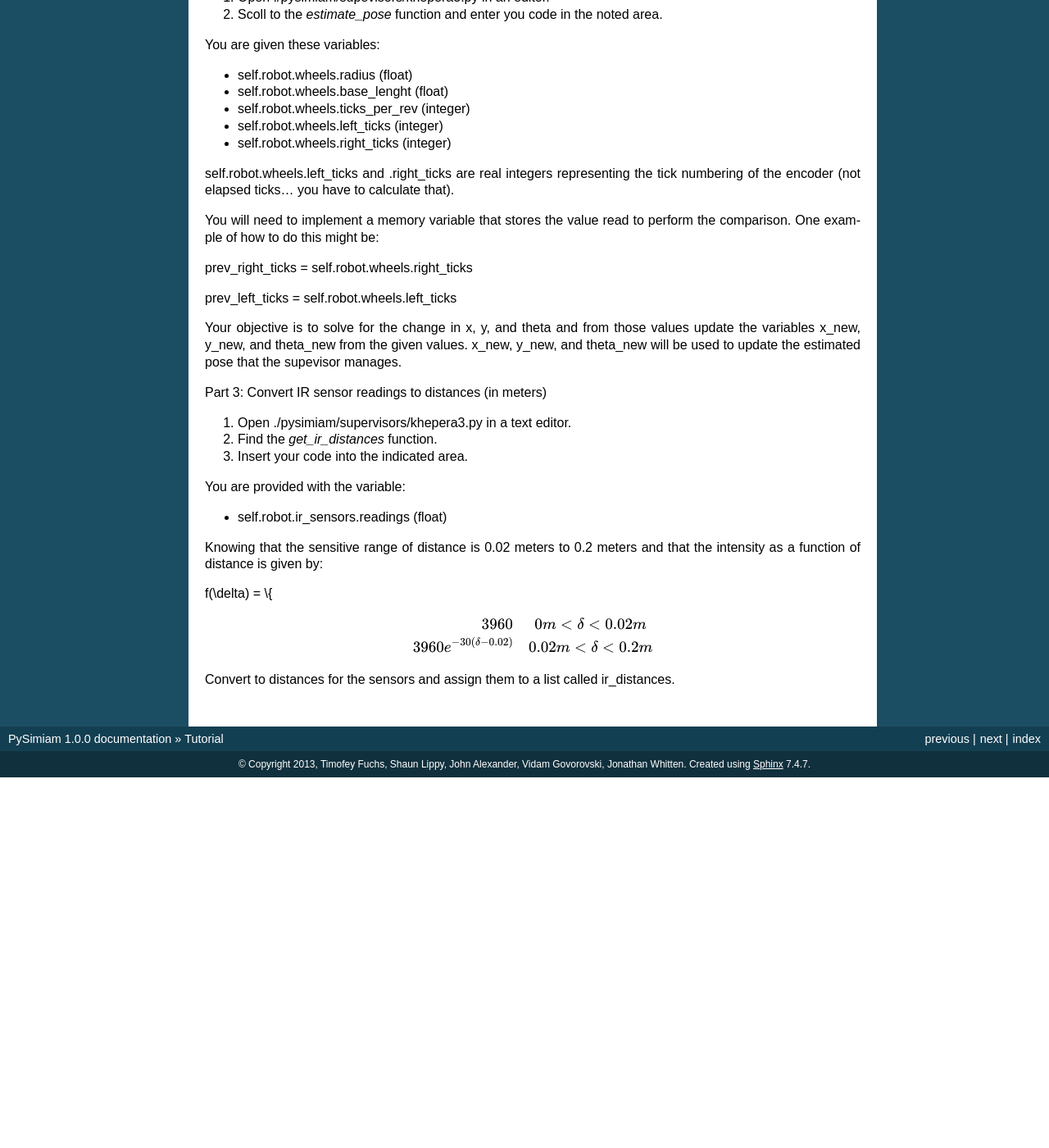
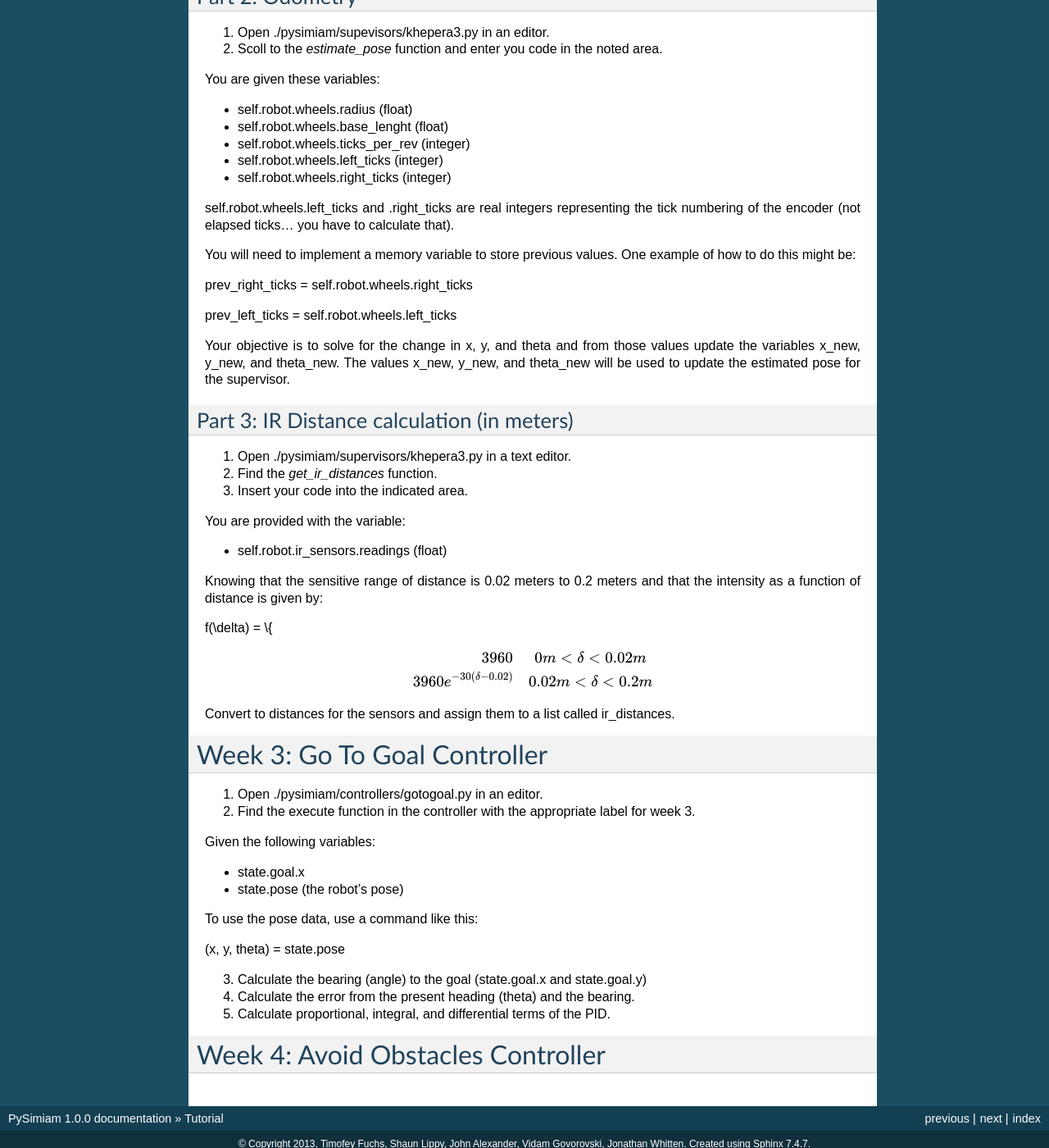
Before and after one commit to typograph/pysimiam, a Sphinx documentation site: the page built from doc/tutorial.rst, in a window 1280 px wide and 1400 px high, scrolled down 1228 px. Shown: the whole window at 82% size. Built offline with Sphinx 7.4.7, drawn with Linux system fonts in a browser that asks for light colours; formulas are drawn with MathJax 3; before the commit the page ends 2176 px from its top, so only the background shows below that; some of the changed text lies outside the part shown.

Commit message:
Added lots of tutorial information

```diff
--- a/doc/tutorial.rst
+++ b/doc/tutorial.rst
@@ -57,7 +58,8 @@ And the differential model is:
 .. math::
     \frac{d\phi}{dt} = \frac{R}{L}*(v_r - v_l)
 
-Part 2: Add odometry for wheel tick conversion to distances
+Part 2: Odometry
+-----------------------------------------------------------
 
 1. Open ./pysimiam/supevisors/khepera3.py in an editor.
 
@@ -79,17 +81,18 @@ You are given these variables:
 self.robot.wheels.left_ticks and .right_ticks are real integers representing the tick numbering of the encoder (not elapsed ticks... you have to calculate that).
 
 
-You will need to implement a memory variable that stores the value read to perform the comparison. One example of how to do this might be:
+You will need to implement a memory variable to store previous values. One example of how to do this might be:
 
 prev_right_ticks = self.robot.wheels.right_ticks
 
 prev_left_ticks = self.robot.wheels.left_ticks
 
 
-Your objective is to solve for the change in x, y, and theta and from those values update the variables x_new, y_new, and theta_new from the given values. x_new, y_new, and theta_new will be used to update the estimated pose that the supevisor manages.
+Your objective is to solve for the change in x, y, and theta and from those values update the variables x_new, y_new, and theta_new. The values x_new, y_new, and theta_new will be used to update the estimated pose for the supervisor.
 
 
-Part 3: Convert IR sensor readings to distances (in meters)
+Part 3: IR Distance calculation (in meters)
+-----------------------------------------------------------
 
 1. Open ./pysimiam/supervisors/khepera3.py in a text editor.
 
@@ -112,3 +115,27 @@ Knowing that the sensitive range of distance is 0.02 meters to 0.2 meters and th
     \end{eqnarray}
 
 Convert to distances for the sensors and assign them to a list called ir_distances.
+
+Week 3: Go To Goal Controller
+=============================
+1. Open ./pysimiam/controllers/gotogoal.py in an editor.
+2. Find the execute function in the controller with the appropriate label for week 3.
+
+Given the following variables:
+
+- state.goal.x
+
+- state.pose  (the robot's pose)
+
+To use the pose data, use a command like this:
+
+(x, y, theta) = state.pose
+
+
+3. Calculate the bearing (angle) to the goal (state.goal.x and state.goal.y)
+4. Calculate the error from the present heading (theta) and the bearing.
+5. Calculate proportional, integral, and differential terms of the PID.
+
+
+Week 4: Avoid Obstacles Controller
+==================================
```
Also changed, not shown: other parts of doc/tutorial.rst (+3 -2 lines).
